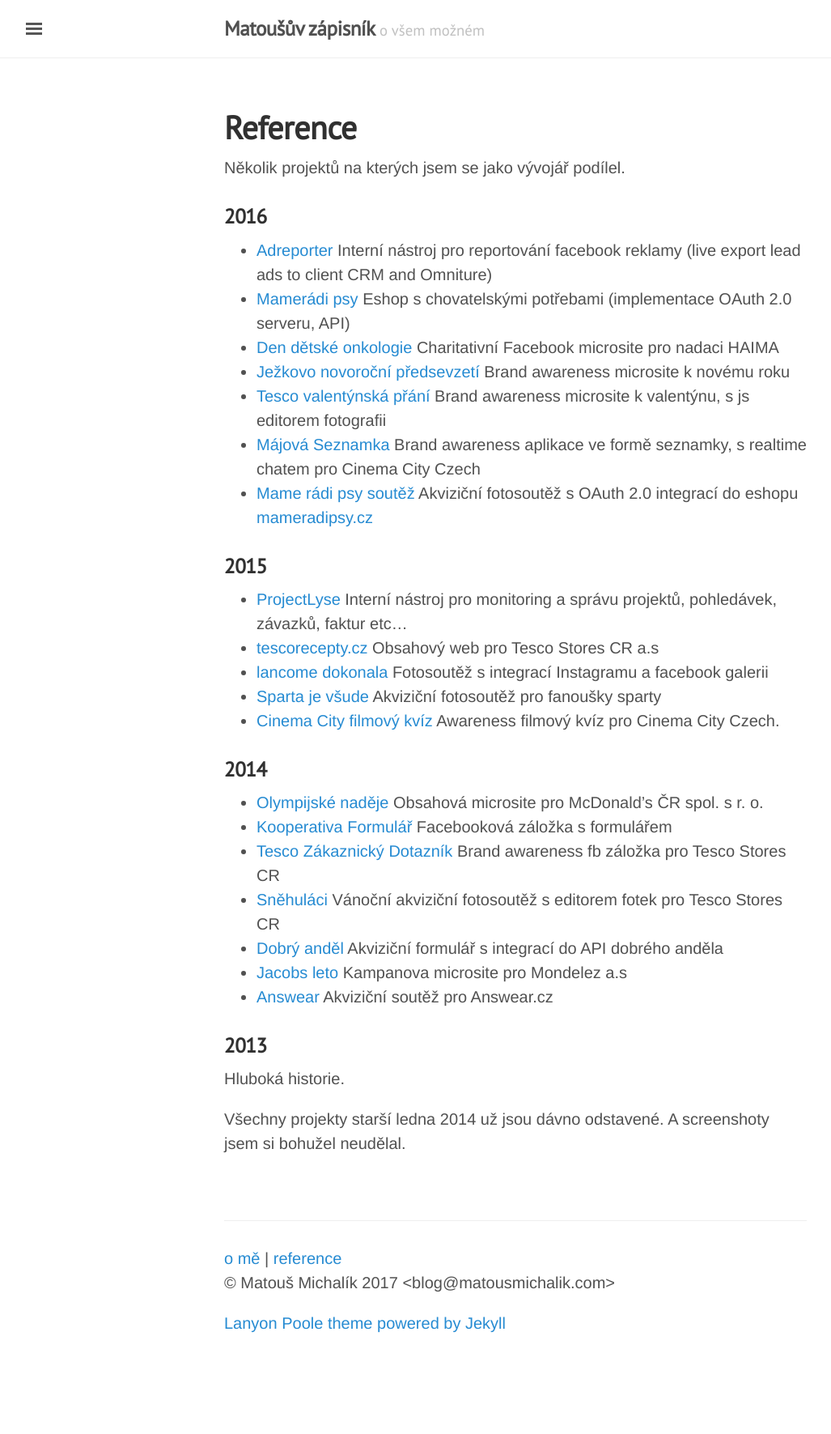
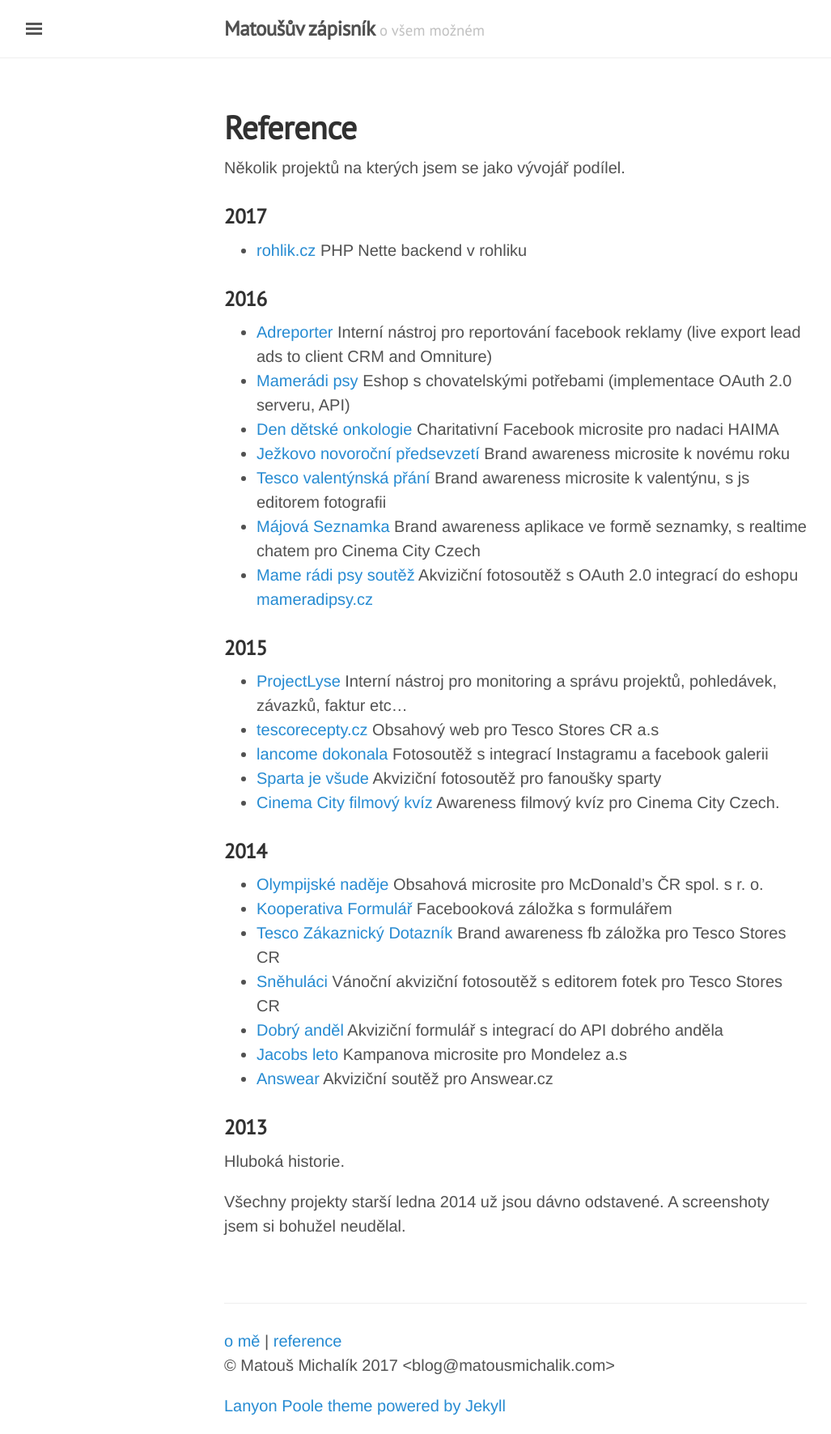
Before and after one commit to encero/blog, a Jekyll site: the page built from reference.md, in a window 1280 px wide. Shown: the whole page at 81% size, without its empty margins (3-1030 px from the left). Built offline with Jekyll 4.4.1, drawn with Linux system fonts in a browser that asks for light colours; comment, search, counter and statistics services are not loaded; before the commit the page ends 1669 px from its top, so only the background shows below that.

Commit message:
rohlik do referenci

```diff
--- a/reference.md
+++ b/reference.md
@@ -4,6 +4,9 @@
 ---
 
 Několik projektů na kterých jsem se jako vývojář podílel.
+
+### 2017
+- [rohlik.cz](https://rohlik.cz) PHP Nette backend v rohliku
 
 ### 2016
 - [Adreporter](/public/reference/adreporter.png) Interní nástroj pro reportování facebook reklamy (live export lead ads to client CRM and Omniture)
```
